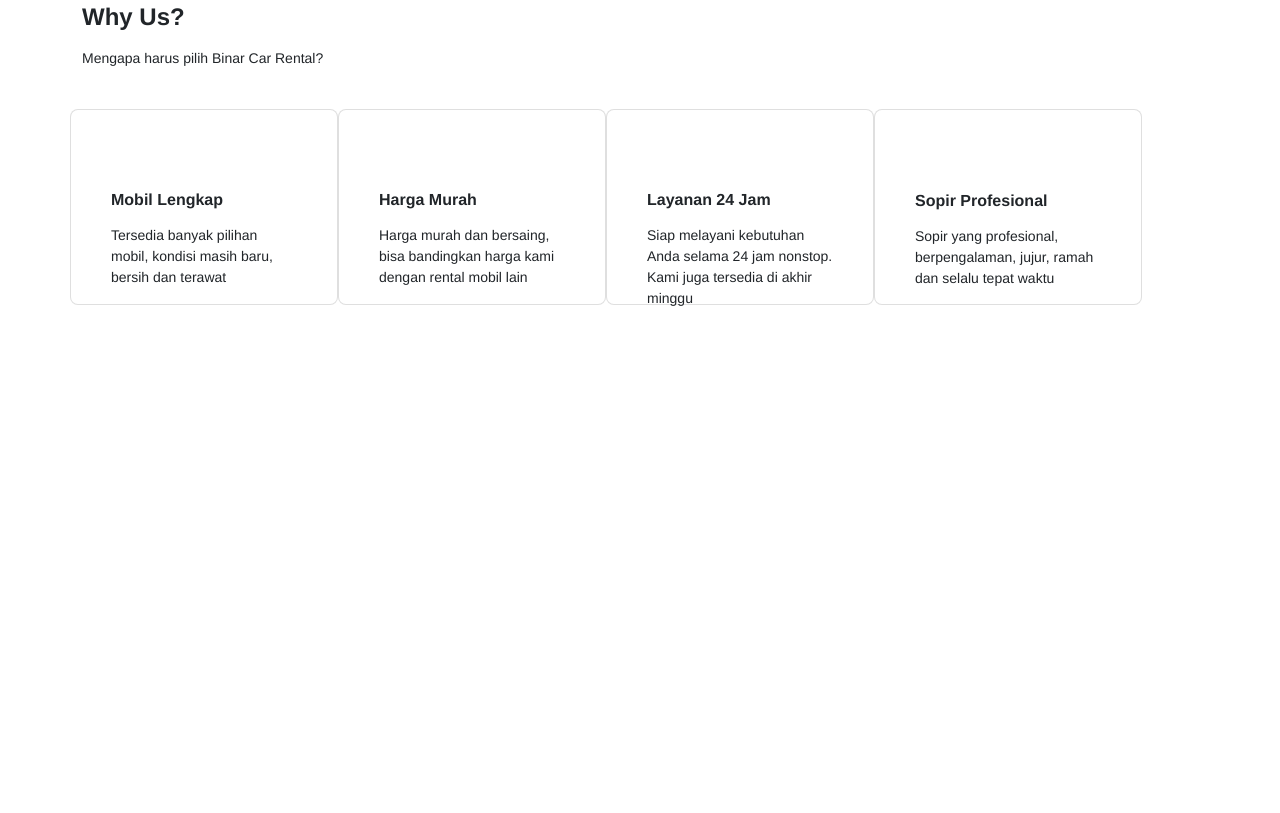
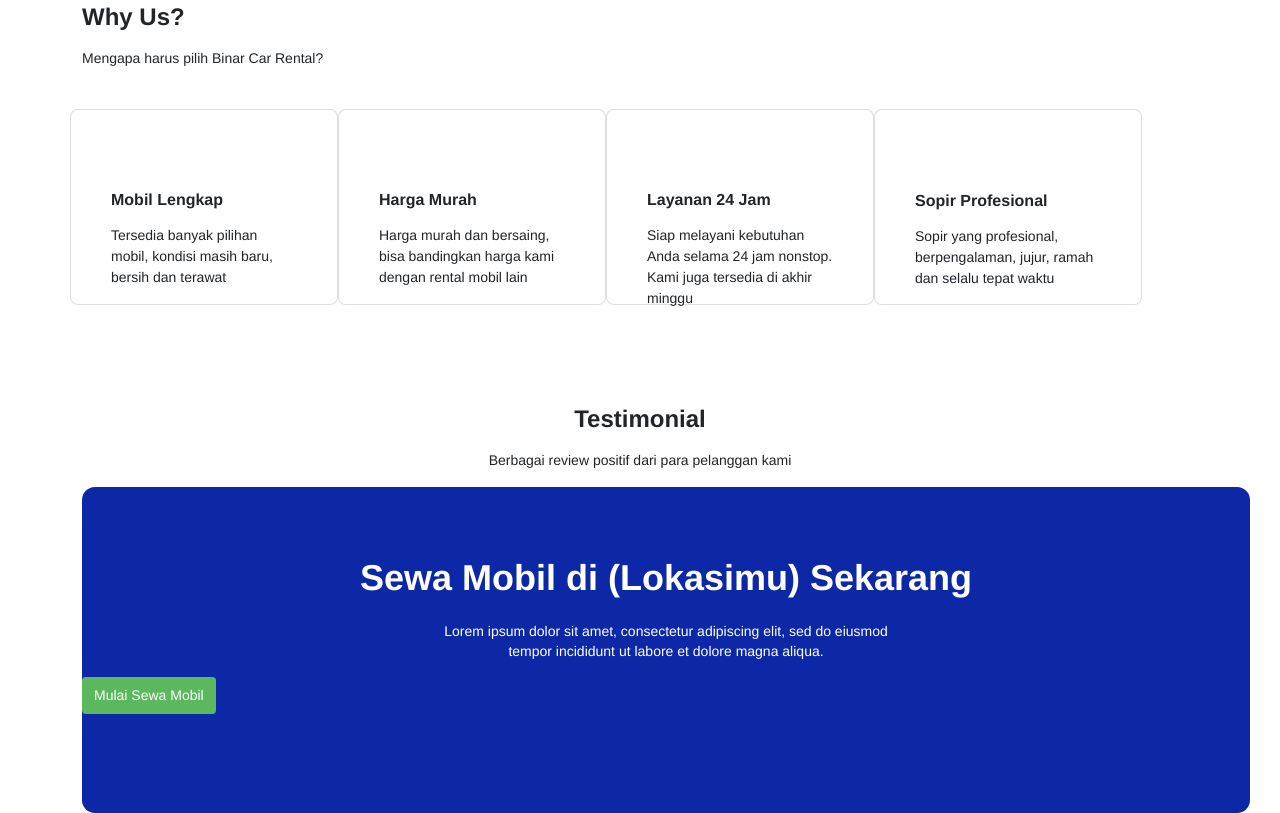
Before and after one commit to mnaufal121/Binar_Challenge1_BCR, a plain HTML site: page index.html in a window 1280 px wide. Shown: the part 1129-1942 px from the top of the page. Before the commit the page ends 1454 px from the top, so only its background shows below. Drawn offline with Linux system fonts and the light colour scheme.

Commit message:
feat: create pesan + testimonial section version 1

```diff
--- a/assets/css/custom.css
+++ b/assets/css/custom.css
@@ -135,3 +135,60 @@
     font-weight: 300;
     font-size: 14px;
 }
+
+/* section testimonial */
+
+.testimonial h2{
+    text-align: center;
+    font-family: Helvetica;
+    font-weight: 700;
+    font-size: 24px;
+    margin-top: 100px;
+}
+
+.testimonial p{
+    text-align: center;
+    font-family: Helvetica;
+    font-weight: 300;
+    font-size: 14px;
+    margin-top: 16px;
+}
+/* section pesan */
+
+.pesan{
+    width: 1168px;
+    height: 326px;
+    background: #0D28A6;
+    border-radius: 13px;
+}
+
+.pesan h2{
+    padding-top: 64px;
+    font-family: Helvetica;
+    font-weight: 700;
+    font-size: 36px;
+    line-height: 150%;
+    color: #FFFFFF;
+}
+
+.pesan p{
+    margin-top: 16px;
+    font-family: Helvetica;
+    font-weight: 300;
+    font-size: 14px;
+    line-height: 20px;
+    color: #FFFFFF;
+}
+
+.pesan .btn-pesan{
+    justify-content: center;
+    padding: 8px 12px;
+    background-color: #5CB85F;
+    border: none;
+    font-size: 14px;
+    font-family: Helvetica;
+    color: #FFFFFF;
+}
+/* section faq */
+
+/* section footer */
--- a/index.html
+++ b/index.html
@@ -97,26 +97,49 @@
                     <div class="card-body">
                         <img src="assets/img/fi_tag.svg" alt="thumbs-svg">
                         <h5 class="card-title">Harga Murah</h5>
-                        <p class="card-text">Harga murah dan bersaing, bisa bandingkan harga kami dengan rental mobil lain</p>
+                        <p class="card-text">Harga murah dan bersaing, bisa bandingkan harga kami dengan rental mobil
+                            lain</p>
                     </div>
                 </div>
                 <div class="card col-md-6 col-sm-12">
                     <div class="card-body">
                         <img src="assets/img/fi_clock.svg" alt="thumbs-svg">
                         <h5 class="card-title">Layanan 24 Jam</h5>
-                        <p class="card-text">Siap melayani kebutuhan Anda selama 24 jam nonstop. Kami juga tersedia di akhir minggu</p>
+                        <p class="card-text">Siap melayani kebutuhan Anda selama 24 jam nonstop. Kami juga tersedia di
+                            akhir minggu</p>
                     </div>
                 </div>
                 <div class="card col-md-6 col-sm-12">
                     <div class="card-body">
                         <img src="assets/img/fi_award.svg" alt="thumbs-svg">
                         <h5 class="card-title">Sopir Profesional</h5>
-                        <p class="card-text">Sopir yang profesional, berpengalaman, jujur, ramah dan selalu tepat waktu</p>
+                        <p class="card-text">Sopir yang profesional, berpengalaman, jujur, ramah dan selalu tepat waktu
+                        </p>
                     </div>
                 </div>
             </div>
         </section>
     </div>
+
+    <section class="testimonial">
+        <h2>Testimonial</h2>
+        <p>Berbagai review positif dari para pelanggan kami</p>
+        <section class="carousel"></section>
+    </section>
+
+    <div class="container">
+        <section class="pesan">
+            <h2 class="text-center">Sewa Mobil di (Lokasimu) Sekarang</h2>
+            <p class="text-center">Lorem ipsum dolor sit amet, consectetur adipiscing elit, sed do eiusmod <br> tempor
+                incididunt ut labore et dolore magna aliqua. </p>
+            <button type="button" class="btn btn-success btn-pesan">Mulai Sewa
+                Mobil</button>
+        </section>
+    </div>
+
+    <section class="faq">
+
+    </section>
 
     <footer>
 
```
